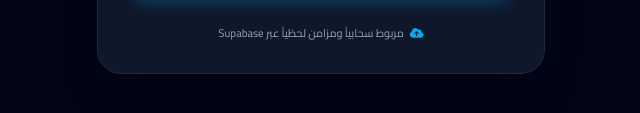
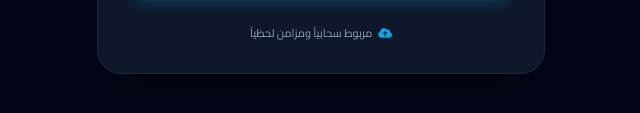
Before and after one commit to EngAmirGh/ProjectControl_Al-RaiEngineeringCo, a plain HTML site: page index.html in a window 1280 px wide. Shown: the part 597-710 px from the top of the page, 319-959 px from the left. Drawn offline with nearby package versions, Linux system fonts and the light colour scheme.

```diff
--- a/index.html
+++ b/index.html
@@ -267,7 +267,7 @@
 
                 <div class="pt-2 text-center text-[11px] text-slate-400 flex items-center justify-center gap-1.5">
                     <i class="fa-solid fa-cloud-arrow-up text-sky-500"></i>
-                    <span>مربوط سحابياً ومزامن لحظياً عبر Supabase</span>
+                    <span>مربوط سحابياً ومزامن لحظياً  </span>
                 </div>
             </form>
         </div>
```
